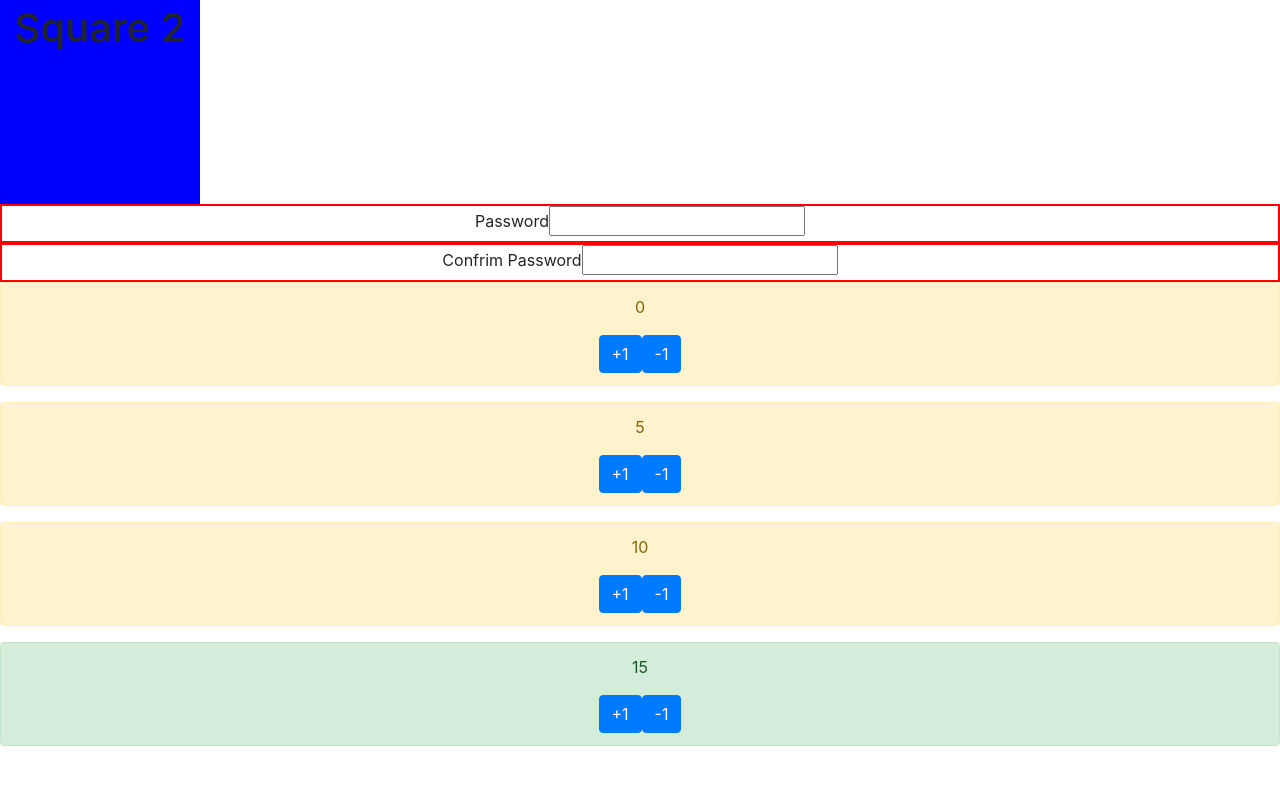
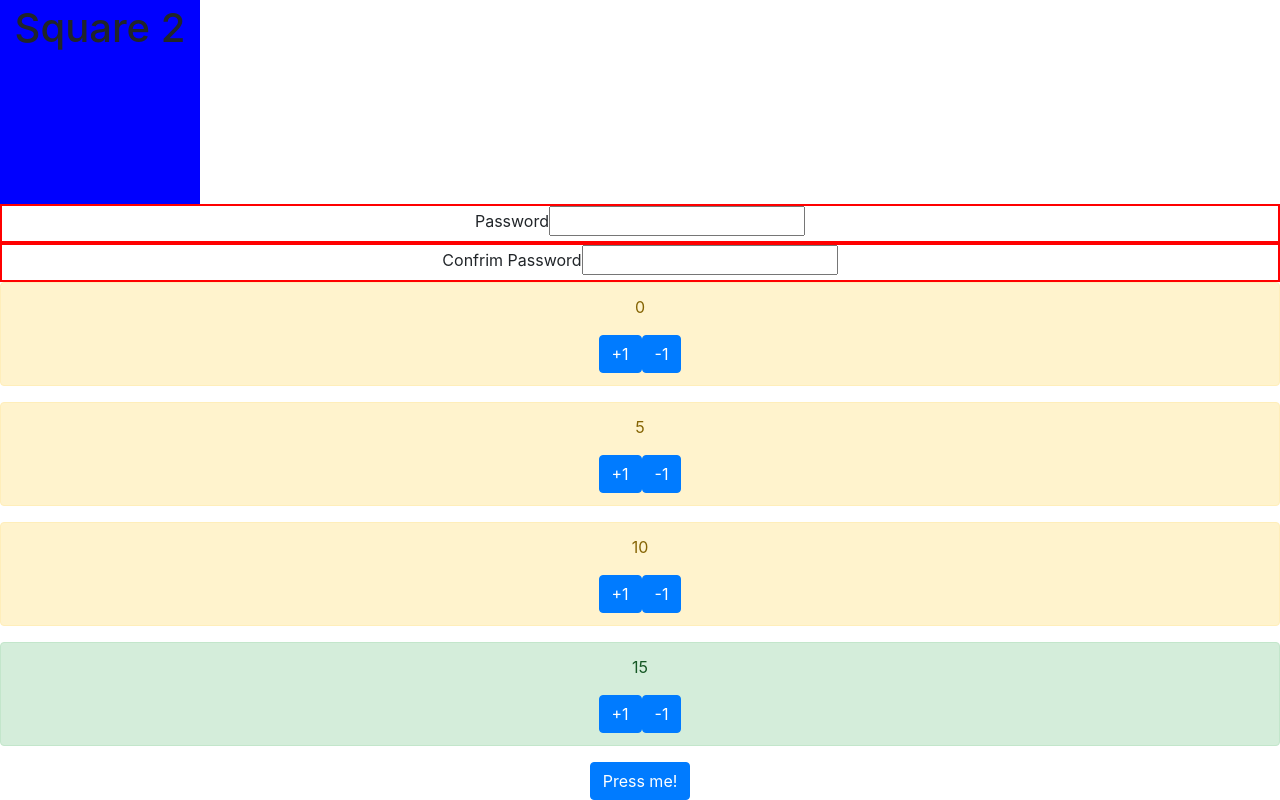
Before and after one commit to willnjl/10-react-continued, a React (Create React App) app: page / in a window 1280 px wide. Shown: the part 196-996 px from the top of the page. Before the commit the page ends 958 px from the top, so only its background shows below. Built offline with nearby package versions, Linux system fonts and the light colour scheme.

Commit message:
Data Up button completed

```diff
--- a/src/App.js
+++ b/src/App.js
@@ -1,9 +1,10 @@
 import React from "react";
 import logo from "./logo.svg";
 import "./App.css";
-import Squares from "./components/01-Squares/Squares";
-import SignUp from "./components/02-password/SignUp";
-import Max from "./components/03-MaxCount/Max";
+import Squares from "./components/01-lifting-state/01-Squares/Squares";
+import SignUp from "./components/01-lifting-state/02-password/SignUp";
+import Max from "./components/01-lifting-state/03-MaxCount/Max";
+import Button from "./components/02-passing-data-up/Button";
 
 function App() {
   return (
@@ -11,6 +12,7 @@ function App() {
       <Squares />
       <SignUp minimumLength={3} />
       <Max numbers={[0, 5, 10, 15]} max={25} />
+      <Button handleUpdate={(count) => console.log(count)} />
     </div>
   );
 }
--- /dev/null
+++ b/src/components/02-passing-data-up/Button.js
@@ -0,0 +1,28 @@
+import React, { Component } from "react";
+
+export default class Button extends Component {
+  constructor(props) {
+    super(props);
+
+    this.state = {
+      count: 0,
+    };
+    this.handleClick = this.handleClick.bind(this);
+  }
+  handleClick() {
+    const { handleUpdate } = this.props;
+    this.setState({
+      count: this.state.count + 1,
+    });
+    handleUpdate(this.state.count);
+  }
+  render() {
+    return (
+      <div>
+        <button className="btn btn-primary" onClick={this.handleClick}>
+          Press me!
+        </button>
+      </div>
+    );
+  }
+}
```
Also changed, not shown: src/components/01-lifting-state/01-Squares/Square.js (renamed from src/components/01-Squares/Square.js), src/components/01-lifting-state/01-Squares/Squares.js (renamed from src/components/01-Squares/Squares.js), src/components/01-lifting-state/02-password/Password.js (renamed from src/components/02-password/Password.js), src/components/01-lifting-state/02-password/SignUp.js (renamed from src/components/02-password/SignUp.js), src/components/01-lifting-state/03-MaxCount/Counter.js (renamed from src/components/03-MaxCount/Counter.js), src/components/01-lifting-state/03-MaxCount/Max.js (renamed from src/components/03-MaxCount/Max.js), src/components/02-passing-data-up/Form.js (added).
